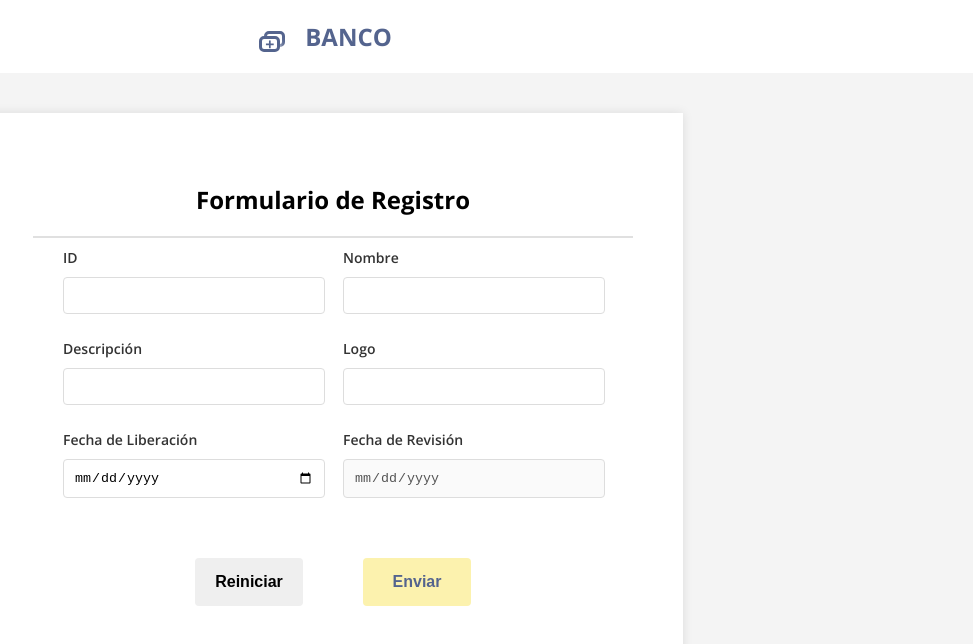
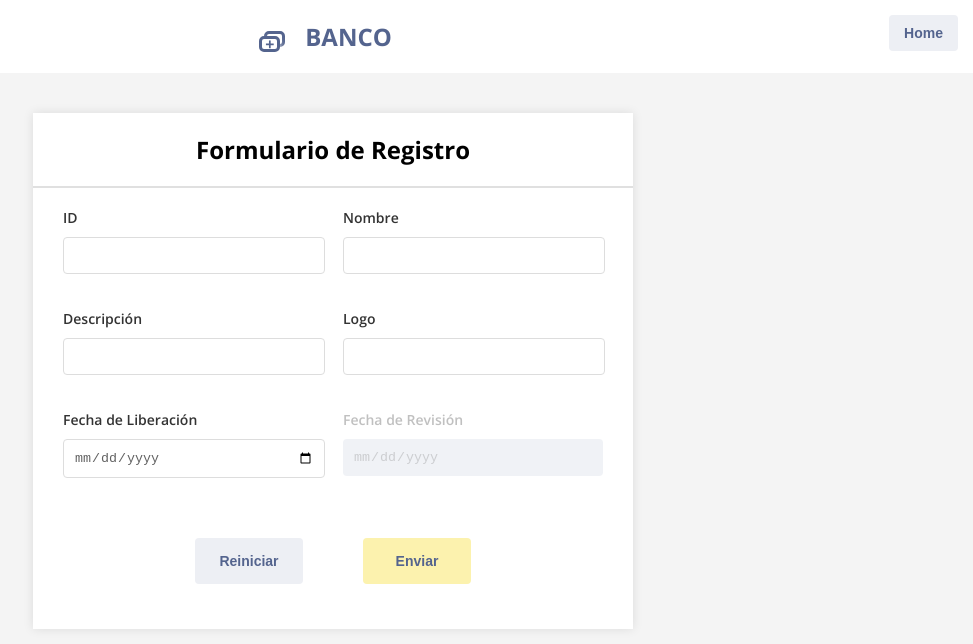
Before and after one commit to JulianMiranda/ntt-frontend, a React (Create React App) app: page /add-product in a window 1280 px wide. Shown: the top 644 px of the page, without its empty margins (307-1280 px from the left). Built offline with nearby package versions, Linux system fonts and the light colour scheme.

Commit message:
Styles updates

```diff
--- a/src/components/ProductForm.tsx
+++ b/src/components/ProductForm.tsx
@@ -1,10 +1,10 @@
 import React, {useEffect, useState} from 'react';
 import {useForm, SubmitHandler} from 'react-hook-form';
 import axios from 'axios';
+import {useNavigate} from 'react-router-dom';
 import {useFormValidations} from '../hooks/useFormValidations';
 import Notification from './Notification';
 import '../styles/ProductForm.css';
-import {Product} from './ProductList';
 
 interface ProductFormProps {
 	id?: string;
@@ -20,14 +20,6 @@ interface IFormInputs {
 }
 
 const ProductForm: React.FC<ProductFormProps> = ({id}) => {
-	const [product, setProduct] = useState<Product>({
-		id: '',
-		name: '',
-		description: '',
-		logo: '',
-		date_release: '',
-		date_revision: ''
-	});
 	const {checkIdExists, validateReleaseDate, validateReviewDate} =
 		useFormValidations();
 	const {
@@ -45,6 +37,7 @@ const ProductForm: React.FC<ProductFormProps> = ({id}) => {
 	const [responseMessage, setResponseMessage] = useState<string | null>(null);
 	const [showNotification, setShowNotification] = useState(false);
 	const [isEditing, setIsEditing] = useState(false);
+	const navigate = useNavigate();
 
 	useEffect(() => {
 		if (id) {
@@ -53,14 +46,7 @@ const ProductForm: React.FC<ProductFormProps> = ({id}) => {
 				.get(`http://localhost:3002/bp/products/${id}`)
 				.then((response) => {
 					const productData = response.data;
-					setProduct({
-						id: productData.id,
-						name: productData.name,
-						description: productData.description,
-						logo: productData.logo,
-						date_release: productData.date_release,
-						date_revision: productData.date_revision
-					});
+
 					setValue('id', productData.id);
 					setValue('name', productData.name);
 					setValue('description', productData.description);
@@ -155,6 +141,11 @@ const ProductForm: React.FC<ProductFormProps> = ({id}) => {
 
 	return (
 		<div className="product-form-container">
+			<div className="back-button-container">
+				<button className="back-button" onClick={() => navigate(`/`)}>
+					Home
+				</button>
+			</div>
 			{showNotification && responseMessage && (
 				<Notification
 					message={responseMessage}
@@ -195,12 +186,12 @@ const ProductForm: React.FC<ProductFormProps> = ({id}) => {
 						{...register('name', {
 							required: 'Nombre es requerido',
 							minLength: {
-								value: 5,
-								message: 'Nombre debe tener al menos 5 caracteres'
+								value: 6,
+								message: 'Debe tener al menos 6 caracteres'
 							},
 							maxLength: {
 								value: 100,
-								message: 'Nombre no puede tener más de 100 caracteres'
+								message: 'No puede tener más de 100 caracteres'
 							}
 						})}
 					/>
@@ -217,11 +208,11 @@ const ProductForm: React.FC<ProductFormProps> = ({id}) => {
 							required: 'Descripción es requerida',
 							minLength: {
 								value: 10,
-								message: 'Descripción debe tener al menos 10 caracteres'
+								message: 'Debe tener al menos 10 caracteres'
 							},
 							maxLength: {
 								value: 200,
-								message: 'Descripción no puede tener más de 200 caracteres'
+								message: 'No puede tener más de 200 caracteres'
 							}
 						})}
 					/>
@@ -257,7 +248,9 @@ const ProductForm: React.FC<ProductFormProps> = ({id}) => {
 					)}
 				</div>
 				<div className={errors.reviewDate ? 'error' : ''}>
-					<label htmlFor="reviewDate">Fecha de Revisión</label>
+					<label className="label-review-date" htmlFor="reviewDate">
+						Fecha de Revisión
+					</label>
 					<input
 						type="date"
 						id="reviewDate"
@@ -272,7 +265,7 @@ const ProductForm: React.FC<ProductFormProps> = ({id}) => {
 					)}
 				</div>
 				<div className="button-container full-width">
-					<button type="button" onClick={handleReset}>
+					<button className="button-reset" type="button" onClick={handleReset}>
 						Reiniciar
 					</button>
 					<button
--- a/src/components/ProductList.tsx
+++ b/src/components/ProductList.tsx
@@ -153,7 +153,7 @@ const ProductList: React.FC = () => {
 			<div className="actions">
 				<input
 					type="text"
-					placeholder="Buscar..."
+					placeholder="Search..."
 					value={searchTerm}
 					onChange={(e) => setSearchTerm(e.target.value)}
 				/>
@@ -195,7 +195,7 @@ const ProductList: React.FC = () => {
 										ℹ
 									</span>
 								</th>
-								<th className="actions-column">Acciones</th>
+								<th className="actions-column"> </th>
 							</tr>
 						</thead>
 						<tbody>
@@ -256,10 +256,13 @@ const ProductList: React.FC = () => {
 						</tbody>
 					</table>
 				</div>
-				<div className="actions">
-					<span>{filteredProducts.length} Resultados</span>
+				<div className="result">
+					<label htmlFor="resultCountSelect">
+						{filteredProducts.length} Resultados
+					</label>
 					<select
-						value={resultCount}
+						id="resultCountSelect"
+						value={resultCount.toString()}
 						onChange={(e) => setResultCount(Number(e.target.value))}
 					>
 						<option value="5">5</option>
--- a/src/styles/ProductForm.css
+++ b/src/styles/ProductForm.css
@@ -1,5 +1,5 @@
 .product-form-container {
-	padding: 50px;
+	padding: 0px;
 	background-color: #fff;
 	box-shadow: 0 0 10px rgba(0, 0, 0, 0.1);
 
@@ -43,9 +43,32 @@
 	margin: 30px 0 10px 0;
 }
 
+.back-button-container {
+	position: absolute;
+	top: 10px;
+	right: 10px;
+}
+
+.back-button {
+	background-color: #edeff4;
+	color: #54648e;
+	padding: 10px 15px;
+	border: none;
+	border-radius: 4px;
+	font-size: 14px;
+	font-weight: 600;
+	cursor: pointer;
+	transition: background-color 0.3s ease;
+}
+
+.back-button:hover {
+	background-color: #d4d6dc;
+}
+
 .product-form div {
 	flex: 1 1 calc(50% - 20px);
 	min-width: calc(50% - 20px);
+	position: relative;
 }
 
 .product-form label {
@@ -63,6 +86,12 @@
 	margin: 5px 0;
 	border: 1px solid #ddd;
 	border-radius: 4px;
+	color: #626262;
+}
+.product-form input[name='reviewDate'] {
+	color: rgba(98, 98, 98, 0.25); /* Color de letra más claro */
+	background-color: rgba(237, 239, 244, 0.8); /* Fondo más opaco */
+	border: none;
 }
 
 .product-form .error input[type='text'],
@@ -74,13 +103,15 @@
 	color: red;
 	margin-top: 5px;
 	font-size: 12px;
+	position: absolute; /* Cambiado a posición absoluta */
+	top: 90%; /* Ajusta según sea necesario */
 }
 
 .product-form button {
 	width: 20%;
 	padding: 15px 20px;
 	margin: 5px;
-	font-size: 16px;
+	font-size: 14px;
 	font-weight: 700;
 	cursor: pointer;
 	border: none;
@@ -88,7 +119,7 @@
 	transition: background-color 0.3s ease;
 }
 
-button[type='reset'] {
+.button-reset {
 	background-color: #edeff4;
 	color: #54648e;
 }
@@ -123,3 +154,9 @@ button[type='reset'] {
 	text-align: center;
 	margin-top: 20px;
 }
+label {
+	margin-top: 10px;
+}
+.product-form .label-review-date {
+	color: rgba(98, 98, 98, 0.4);
+}
--- a/src/styles/ProductList.css
+++ b/src/styles/ProductList.css
@@ -60,6 +60,9 @@ tbody td {
 thead {
 	background-color: #fafbfc;
 }
+thead th {
+	padding: 10px 15px;
+}
 
 th,
 td {
@@ -110,8 +113,8 @@ td.actions-column {
 
 .image-container {
 	position: relative;
-	width: 50px;
-	height: 50px;
+	width: 45px;
+	height: 45px;
 	border-radius: 50%;
 	overflow: hidden;
 	display: flex;
@@ -122,15 +125,15 @@ td.actions-column {
 }
 
 .image-placeholder {
-	width: 50px;
-	height: 50px;
+	width: 45px;
+	height: 45px;
 	border-radius: 50%;
 	background-color: #cacfdc;
 	display: flex;
 	justify-content: center;
 	align-items: center;
 	color: #fafbfc;
-	font-size: 24px;
+	font-size: 20px;
 	font-weight: bold;
 }
 
@@ -184,8 +187,9 @@ td.actions-column {
 }
 
 tr {
-	border-right: none;
 	border-left: none;
+	border-left: none;
+	height: 10px;
 }
 
 tbody tr:last-child td {
@@ -272,3 +276,21 @@ tbody tr:last-child td {
 	border-radius: 5px;
 	background-color: #ffffff;
 }
+
+.result {
+	display: flex;
+	justify-content: space-between;
+	align-items: center;
+	margin-top: 20px;
+	padding: 10 15px;
+}
+select {
+	padding: 5px 10px;
+	border: 1px solid #ccc;
+	border-radius: 5px;
+	background-color: #ffffff;
+	color: #3a3a3a;
+}
+option {
+	color: #3a3a3a;
+}
```
